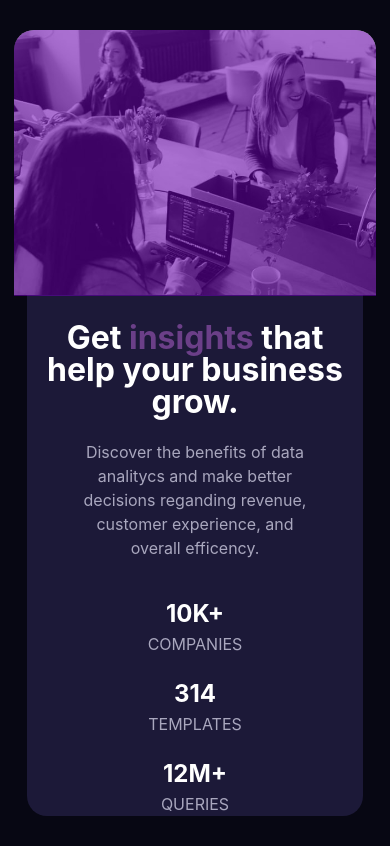
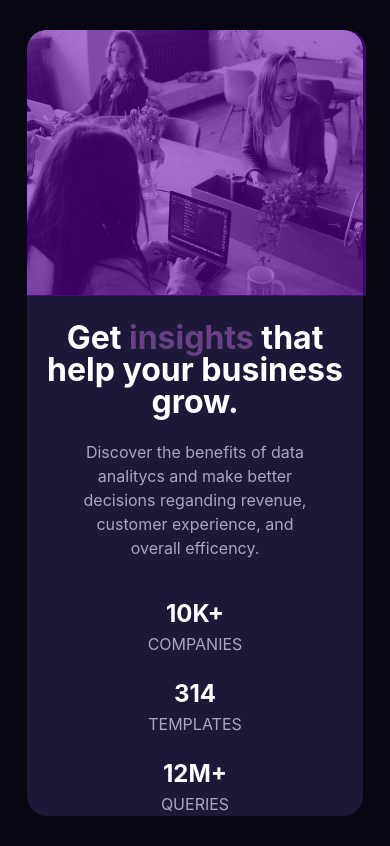
Before and after one commit to Cristiap17/pruebaIGlobal, a React (Vite) app: page / in a window 390 px wide. Built offline with nearby package versions, Linux system fonts and the light colour scheme.

Commit message:
Fix Responsive Desing_4

```diff
--- a/src/components/CardComponent.css
+++ b/src/components/CardComponent.css
@@ -41,7 +41,7 @@
     }
 
     .image-style {
-        width: 362px;
+        width: 100%;
         height: 265px;
         position: relative;
         border-top-left-radius: 20px;
@@ -49,7 +49,7 @@
     }
 
     .super-position {
-        width: 362px;
+        width: 87%;
         height: 266px;
         position: absolute;
         top: 30px;
```
